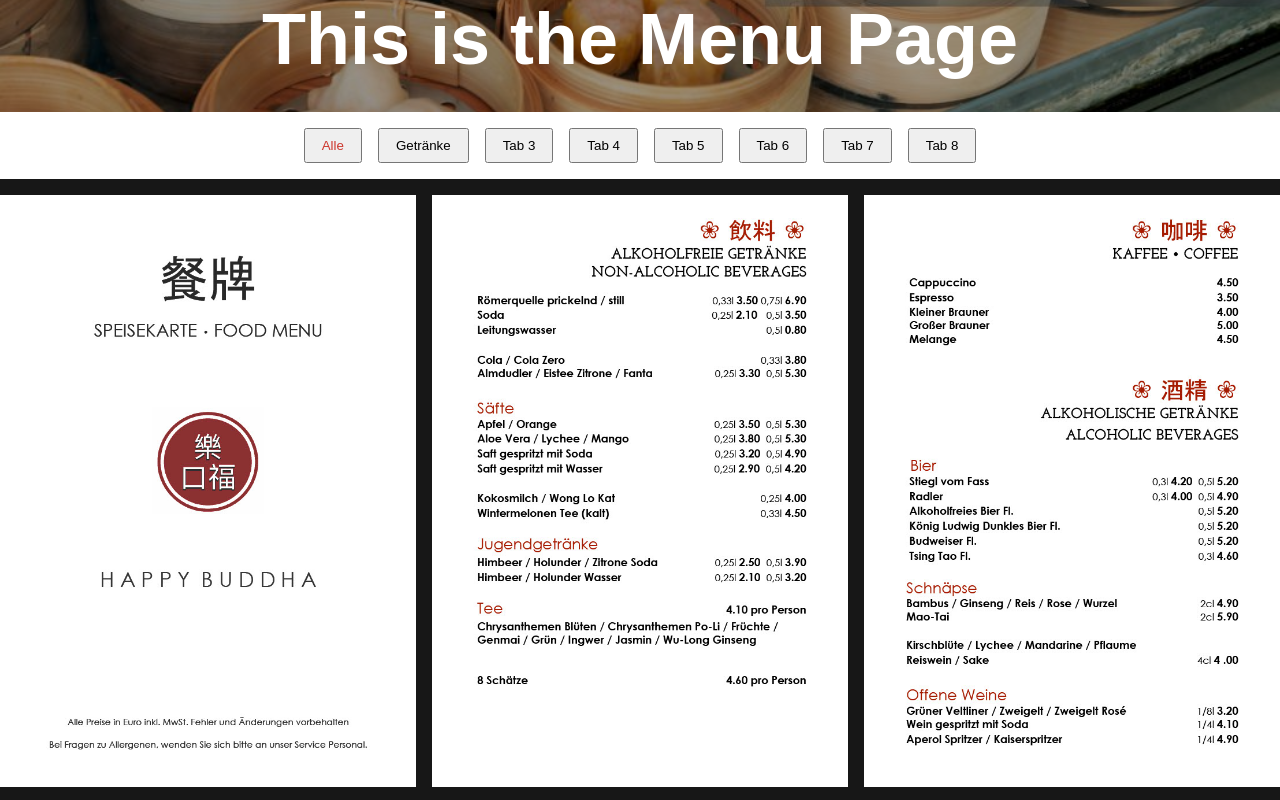
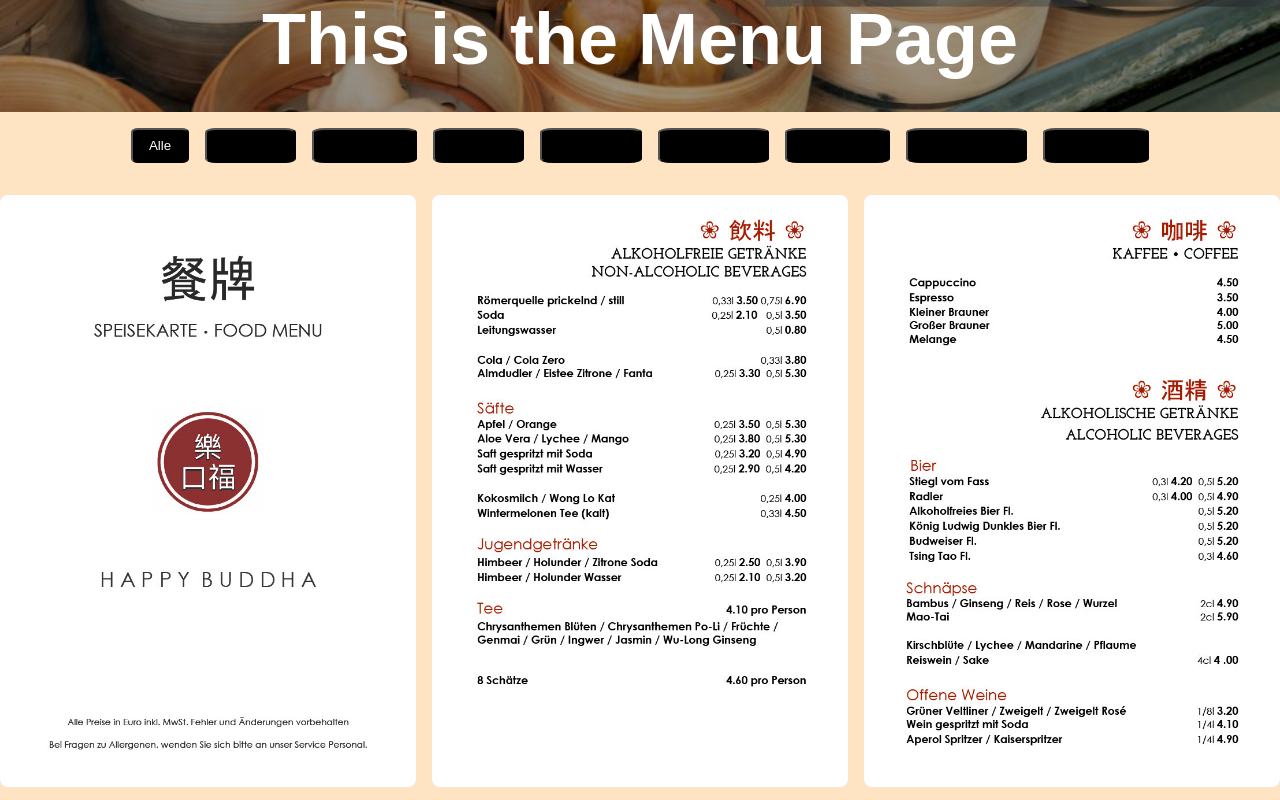
Before and after one commit to Wong-Flo/hb-website, a Next.js app: page /Menu in a window 1280 px wide. Shown: the part 480-1280 px from the top of the page. Built offline with nearby package versions, Linux system fonts and the light colour scheme.

Commit message:
Add Categories for the menu

```diff
--- a/app/Menu/Menu.module.css
+++ b/app/Menu/Menu.module.css
@@ -42,6 +42,10 @@
   align-items: center;
   width: 100%;
   height: auto;
+  background-color: bisque;
+  /*   background-image: url('/StockImagePattern.jpg');
+  background-size: contain;
+  background-position: center; */
 }
 
 .MenuTabCategory {
@@ -50,18 +54,23 @@
   gap: 1rem;
   padding: 1rem;
 }
+.MenuTabCategory button {
+  background-color: black;
+  border-radius: 12%;
+}
 
 .MenuTab {
   padding: 0.5rem 1rem;
 }
 
 .MenuTabActive {
-  color: var(--hb-red);
+  color: white;
   padding: 0.5rem 1rem;
+  background-color: red;
 }
 
 .MenuTab:hover {
-  background-color: #f0f0f0;
+  cursor: pointer;
 }
 
 .MenuTabsContent {
@@ -69,7 +78,7 @@
   flex-direction: column;
   align-items: center;
   width: 100%;
-  background-color: var(--foreground);
+
   height: auto;
   padding-top: 1rem;
   padding-bottom: 1rem;
@@ -81,11 +90,25 @@
   height: 100%;
   background-color: white;
   padding: 1rem;
-  box-shadow: 0 2px 4px rgba(0, 0, 0, 0.1);
+  /*  box-shadow: 0 2px 4px rgba(0, 0, 0, 0.1); */
 }
 
 .MenuContentActive {
   display: grid;
   grid-template-columns: repeat(3, 1fr);
   gap: 1rem;
+  justify-content: center;
+  align-items: center;
 }
+.ImageWrapper {
+  display: flex;
+  justify-content: center;
+  align-items: center;
+  transition: transform 0.5s ease-in-out;
+}
+.ImageWrapper:hover {
+  transform: scale(1.05);
+}
+.Image {
+  border-radius: 8px;
+}
--- a/app/Menu/MenuTab.tsx
+++ b/app/Menu/MenuTab.tsx
@@ -50,37 +50,43 @@ export default function MenuTab() {
           className={activeTab === 2 ? styles.MenuTabActive : styles.MenuTab}
           onClick={() => setActiveTab(2)}
         >
-          Tab 3
+          Tagesmenü
         </button>
         <button
           className={activeTab === 3 ? styles.MenuTabActive : styles.MenuTab}
           onClick={() => setActiveTab(3)}
         >
-          Tab 4
+          Dim-Sum
         </button>
         <button
           className={activeTab === 4 ? styles.MenuTabActive : styles.MenuTab}
           onClick={() => setActiveTab(4)}
         >
-          Tab 5
+          Vorspeisen
         </button>
         <button
           className={activeTab === 5 ? styles.MenuTabActive : styles.MenuTab}
           onClick={() => setActiveTab(5)}
         >
-          Tab 6
+          Hauptspeise
         </button>
         <button
           className={activeTab === 6 ? styles.MenuTabActive : styles.MenuTab}
           onClick={() => setActiveTab(6)}
         >
-          Tab 7
+          Vegetarisch
         </button>
         <button
           className={activeTab === 7 ? styles.MenuTabActive : styles.MenuTab}
           onClick={() => setActiveTab(7)}
         >
-          Tab 8
+          Reis & Nudeln
+        </button>
+        <button
+          className={activeTab === 8 ? styles.MenuTabActive : styles.MenuTab}
+          onClick={() => setActiveTab(8)}
+        >
+          Nachspeise
         </button>
       </div>
       <div className={styles.MenuTabsContent}>
@@ -90,16 +96,18 @@ export default function MenuTab() {
           }
         >
           {menuArray.map((image) => (
+            <div key={image.id} className={styles.ImageWrapper}>
               <Image
-              key={image.id}
                 src={image.src}
                 alt={image.alt}
                 width={image.width}
                 height={image.height}
                 quality={85}
                 onClick={() => openModal(image.src, image.alt, 480, 480)}
+                className={styles.Image}
                 style={{ cursor: 'pointer' }}
-            />
+              />{' '}
+            </div>
           ))}
         </div>
         <div
@@ -107,81 +115,160 @@ export default function MenuTab() {
             activeTab === 1 ? styles.MenuContentActive : styles.MenuContent
           }
         >
+          {filterImagesByCategory('Getränke').map((image) => (
+            <div key={image.id} className={styles.ImageWrapper}>
               <Image
-            src="/MenuImages/MenuPage2.jpg"
-            alt="Drinks Menu"
-            width={240}
-            height={240}
+                src={image.src}
+                alt={image.alt}
+                width={image.width}
+                height={image.height}
                 quality={85}
-            onClick={() =>
-              openModal('/MenuImages/MenuPage2.jpg', 'Drinks Menu', 480, 480)
-            }
+                onClick={() => openModal(image.src, image.alt, 480, 480)}
+                className={styles.Image}
                 style={{ cursor: 'pointer' }}
-          />
-          <Image
-            src="/MenuImages/MenuPage3.jpg"
-            alt="Drinks Menu"
-            width={240}
-            height={240}
-            quality={85}
-            onClick={() =>
-              openModal('/MenuImages/MenuPage3.jpg', 'Drinks Menu', 480, 480)
-            }
-            style={{ cursor: 'pointer' }}
-          />
-          <Image
-            src="/MenuImages/MenuPage4.jpg"
-            alt="Drinks Menu"
-            width={240}
-            height={240}
-            quality={85}
-            onClick={() =>
-              openModal('/MenuImages/MenuPage4.jpg', 'Drinks Menu', 480, 480)
-            }
-            style={{ cursor: 'pointer' }}
-          />
+              />{' '}
+            </div>
+          ))}
         </div>
         <div
           className={
             activeTab === 2 ? styles.MenuContentActive : styles.MenuContent
           }
         >
-          Content for Tab 3
+          {filterImagesByCategory('TagesMenü').map((image) => (
+            <div key={image.id} className={styles.ImageWrapper}>
+              <Image
+                src={image.src}
+                alt={image.alt}
+                width={image.width}
+                height={image.height}
+                quality={85}
+                onClick={() => openModal(image.src, image.alt, 480, 480)}
+                className={styles.Image}
+                style={{ cursor: 'pointer' }}
+              />{' '}
+            </div>
+          ))}
         </div>
         <div
           className={
             activeTab === 3 ? styles.MenuContentActive : styles.MenuContent
           }
         >
-          Content for Tab 4
+          {filterImagesByCategory('DimSum').map((image) => (
+            <div key={image.id} className={styles.ImageWrapper}>
+              <Image
+                src={image.src}
+                alt={image.alt}
+                width={image.width}
+                height={image.height}
+                quality={85}
+                onClick={() => openModal(image.src, image.alt, 480, 480)}
+                className={styles.Image}
+                style={{ cursor: 'pointer' }}
+              />{' '}
+            </div>
+          ))}
         </div>
         <div
           className={
             activeTab === 4 ? styles.MenuContentActive : styles.MenuContent
           }
         >
-          Content for Tab 5
+          {filterImagesByCategory('Vorspeisen').map((image) => (
+            <div key={image.id} className={styles.ImageWrapper}>
+              <Image
+                src={image.src}
+                alt={image.alt}
+                width={image.width}
+                height={image.height}
+                quality={85}
+                onClick={() => openModal(image.src, image.alt, 480, 480)}
+                className={styles.Image}
+                style={{ cursor: 'pointer' }}
+              />{' '}
+            </div>
+          ))}
         </div>
         <div
           className={
             activeTab === 5 ? styles.MenuContentActive : styles.MenuContent
           }
         >
-          Content for Tab 6
+          {filterImagesByCategory('Hauptspeise').map((image) => (
+            <div key={image.id} className={styles.ImageWrapper}>
+              <Image
+                src={image.src}
+                alt={image.alt}
+                width={image.width}
+                height={image.height}
+                quality={85}
+                onClick={() => openModal(image.src, image.alt, 480, 480)}
+                className={styles.Image}
+                style={{ cursor: 'pointer' }}
+              />{' '}
+            </div>
+          ))}
         </div>
         <div
           className={
             activeTab === 6 ? styles.MenuContentActive : styles.MenuContent
           }
         >
-          Content for Tab 7
+          {filterImagesByCategory('Vegetarisch').map((image) => (
+            <div key={image.id} className={styles.ImageWrapper}>
+              <Image
+                src={image.src}
+                alt={image.alt}
+                width={image.width}
+                height={image.height}
+                quality={85}
+                onClick={() => openModal(image.src, image.alt, 480, 480)}
+                className={styles.Image}
+                style={{ cursor: 'pointer' }}
+              />{' '}
+            </div>
+          ))}
         </div>
         <div
           className={
             activeTab === 7 ? styles.MenuContentActive : styles.MenuContent
           }
         >
-          Content for Tab 8
+          {filterImagesByCategory('ReisNudeln').map((image) => (
+            <div key={image.id} className={styles.ImageWrapper}>
+              <Image
+                src={image.src}
+                alt={image.alt}
+                width={image.width}
+                height={image.height}
+                quality={85}
+                onClick={() => openModal(image.src, image.alt, 480, 480)}
+                className={styles.Image}
+                style={{ cursor: 'pointer' }}
+              />{' '}
+            </div>
+          ))}
+        </div>
+        <div
+          className={
+            activeTab === 8 ? styles.MenuContentActive : styles.MenuContent
+          }
+        >
+          {filterImagesByCategory('Nachspeise').map((image) => (
+            <div key={image.id} className={styles.ImageWrapper}>
+              <Image
+                src={image.src}
+                alt={image.alt}
+                width={image.width}
+                height={image.height}
+                quality={85}
+                onClick={() => openModal(image.src, image.alt, 480, 480)}
+                className={styles.Image}
+                style={{ cursor: 'pointer' }}
+              />{' '}
+            </div>
+          ))}
         </div>
       </div>
       {isModalOpen && (
--- a/app/page.module.css
+++ b/app/page.module.css
@@ -197,10 +197,9 @@
   padding: 1rem;
 }
 .SectionDescription {
-  font-size: x-large;
   width: 75%;
   line-height: 1.5;
-  font-weight: bolder;
+  font-size: large;
 }
 .DivisionDivider {
   width: 100%;
```
Lines whose indentation alone changed are shown as unchanged.
